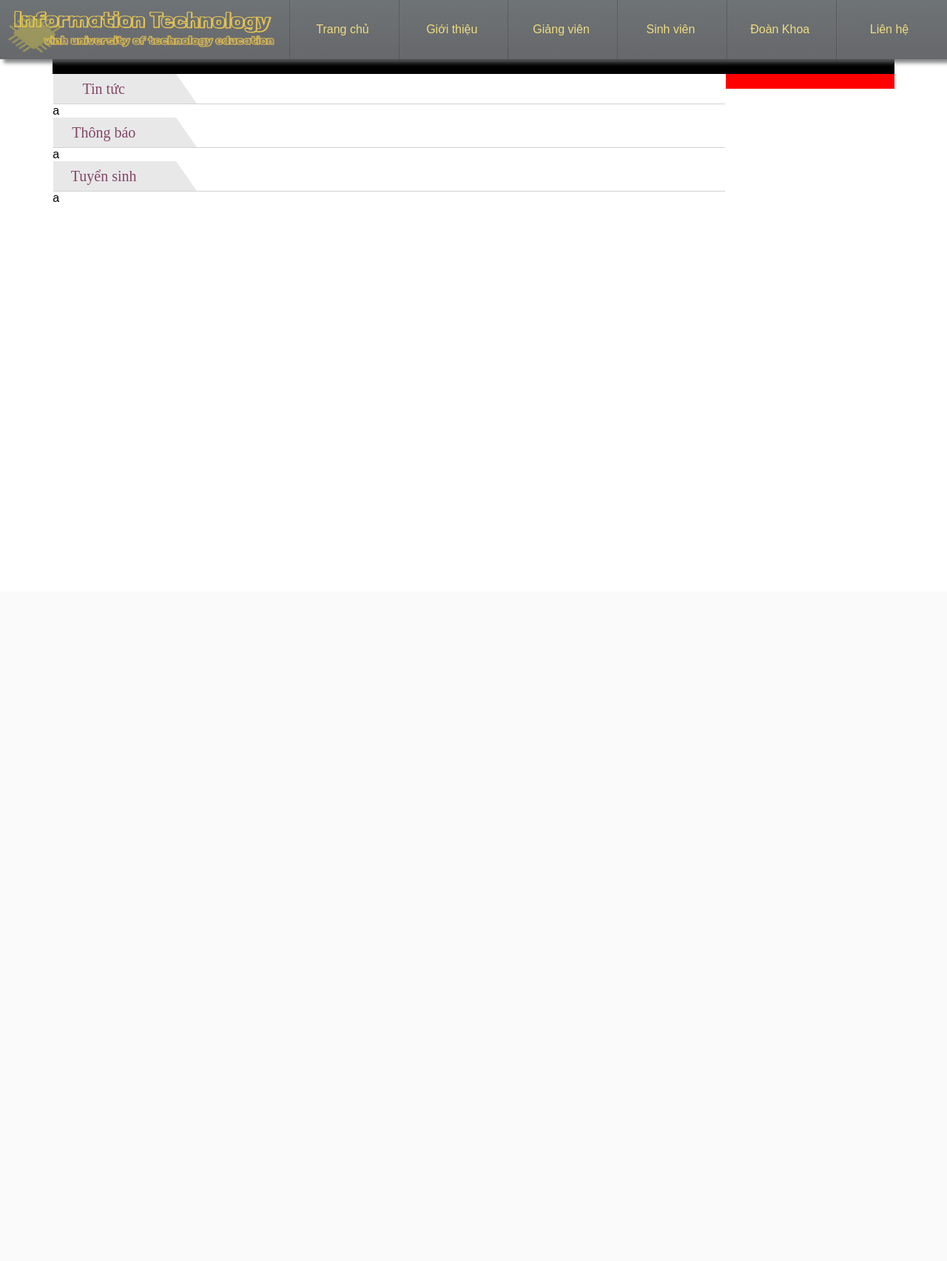
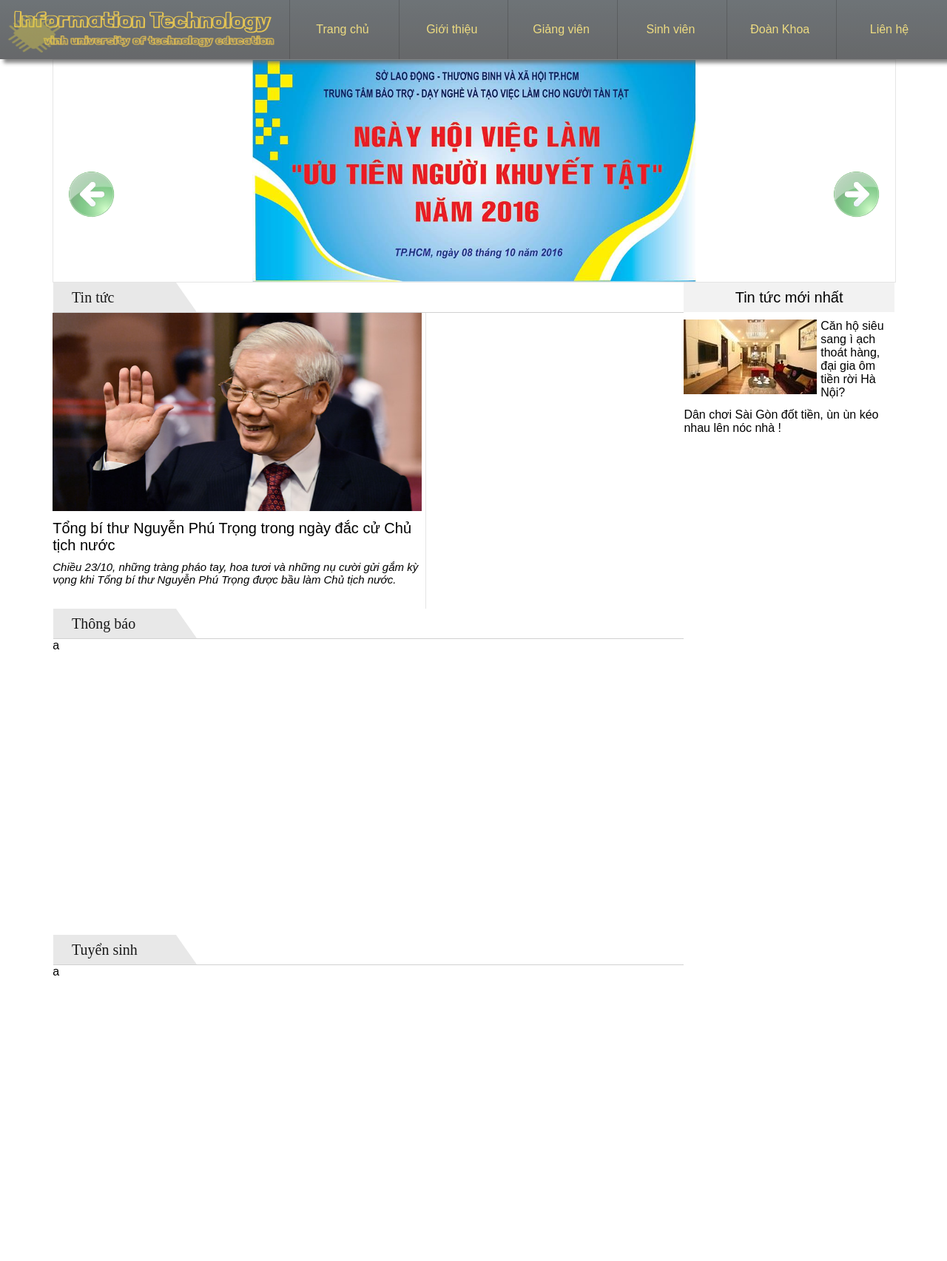
Before and after one commit to hoangcuongskv/baitapxuong, a PHP site: page /trangchu.php in a window 1280 px wide. Shown: the whole page at 74% size. Before the commit the page ends 273 px from the top, so only its background shows below. Run offline with PHP 8.4, Linux system fonts and the light colour scheme; some libraries are stand-ins or nearby versions.

Commit message:
toi 23/10

```diff
--- /dev/null
+++ b/css/style.css
@@ -0,0 +1,154 @@
+@media screen and (min-width: 768px) {
+* { font-family:sans-serif;}
+/* Body site*/
+#Body {
+	width:90%;
+	margin:auto;
+	margin-top:80px;
+	background: black;
+}
+/* Menu mẹ*/
+#MenuTop {
+	width:100%;
+	height:80px;
+	background-image: linear-gradient(to bottom, #4a5155, #484d51, #464a4d, #434649, #414345);
+	opacity:0.8;
+	margin:auto;
+	position:fixed;
+	top:0;
+	left:0;
+	box-shadow: 5px #666;
+	-moz-box-shadow: 5px 5px 5px #666;
+	-webkit-box-shadow: 5px 5px 5px #666;
+	z-index:500;
+}
+#Menu ul { list-style-type:none; margin:0; text-align:center; padding:0; }
+#Menu ul li { display:inline-table; width:16%; height:80px; line-height:80px; left: 0px; position: relative;}
+#Menu ul li a { display:block; color: #e9d362; text-decoration:none; border-left: 1px solid rgba(0,0,0,.3)}
+#Menu ul li a:hover { color:#ffffff; opacity: 0.8; display: block;}
+#Menu {width: 70%; height: 80px; float: right;}
+#Menu ul li > .sub-menu
+{
+	background-image: linear-gradient(to bottom, #4a5155, #484d51, #464a4d, #434649, #414345);
+	display: none;
+	position: absolute;
+}
+#Menu ul li:hover > .sub-menu{
+	background: #000000;
+	display: block;
+}
+.sub-menu li {
+	height: 40px;
+}
+.sub-menu li a {
+	width: 200px;
+	background-image: linear-gradient(to bottom, #4a5155, #484d51, #464a4d, #434649, #414345);
+}
+.sub-menu li a:hover {
+	background: linear-gradient(#0f2027,#2c5364);
+}
+/* Logo trang web*/
+#logo {width: 30%; height: 80px; float: left;}
+/* Slide */
+#Slider{
+	margin: 0px auto;
+	width:100%;
+	height:300px;
+	border: 1px solid rgba(0,0,0,.1);
+	position:relative;
+	float: left;
+}
+.slide{
+	width:600px;
+	height:300px;
+	top: 50%;
+  	left: 50%;
+  	position: absolute;
+  	transform: translate(-50%, -50%);
+}
+#prev{
+	top: 50%;
+	left: 20px;
+	position:absolute;
+	opacity:0.5;
+}
+#next{
+	top:50%;
+	right:20px;
+	position:absolute;
+	opacity:0.5;
+}
+/* Content */
+#Content {width: 75%; float: left;}
+	/*Title content*/
+.TitleContent {
+	width: 99.8%;
+	height: 40px;
+	border-bottom: 1px solid rgba(0,0,0,.2);
+	display: grid;
+	grid-template-columns: 15% 85%;
+	align-items: center;
+	margin: auto;
+	position: relative;
+	overflow: hidden;
+	opacity: 0.9;
+}
+.TitleContent a {
+	list-style-type: none;
+	text-decoration: none;
+	font-size: 20px;
+	color: black;
+	font-family: Bookman;
+}
+.TitleContent:before {
+	content: "";
+	position: absolute;
+	width:200px;
+	height: 100%;
+	background: rgba(0,0,0,.1);
+	transform: skew(35deg);
+	left: -20px;
+}
+.TitleContent span {
+	margin-left: 25px;
+	z-index: 10;
+}
+		/*Item Content*/
+.Item-content { width: 100%; height: 400px; }
+		/* Item Content left*/
+.Item-content-left { width: 59%; height: 100%; border-right: 1px solid rgba(0,0,0,.1); float: left; }
+.Item-content-right {width: 40%; height: 100%; float: left;}
+.Item-content-left-top  {width: 99%; height: 67%; float: left;}
+.Item-content-left-top img  {width: 100%; height: 100%; }
+.Item-content-left-mid { width: 99%; height: 10%;float: left; margin-top: 12px;}
+.Item-content-left-mid a { text-align: center; width: 100%; height: 100%; font-size: 20px; font-style: bold; text-decoration: none; color: black;}
+.Item-content-left-bot { width: 99%; height: 20%;float: left; }
+.Item-content-left-bot p {font-size: 15px; font-style: italic;}
+		/* Item Content right*/
+/* SideBar */
+#Sidebar {width: 25%; height: auto; float: left;}
+.Title-Sidebar {
+	width: 100%;
+ 	height: 40px;
+ 	background: rgba(0,0,0,.05);
+ 	font-size: 20px;
+ 	position: relative;
+}
+.Title-Sidebar a {
+	width: 100%;
+	text-align: center;
+	color: black;
+	line-height: 40px;
+	list-style: none;
+	text-decoration: none;
+	position: absolute;
+}
+.Content-Sidebar {
+	widows: 100%;
+	height: auto;
+}
+.Big-Content-Sidebar {width: 100%; height: 120px; float: left; margin-top: 10px;}
+.img { width: 65%; height: 80px; float: left; }
+.left {width: 35%; height: 80px; float: left;}
+.Content-Sidebar a { text-decoration: none; color: black;}
+.Content-Sidebar a:hover { text-decoration: underline; color: red;}
--- a/trangchu.php
+++ b/trangchu.php
@@ -3,109 +3,16 @@
 <head>
 <meta http-equiv="Content-Type" content="text/html; charset=utf-8" />
 <meta name="viewport" content="width=device-width, initical-scale=1.0" />
-<script src="https://ajax.googleapis.com/ajax/libs/jquery/3.3.1/jquery.min.js"></script>
-<script src="jquery.scrollupformenu.js"></script>
-<link rel="stylesheet" href="https://use.fontawesome.com/releases/v5.4.1/css/all.css" integrity="sha384-5sAR7xN1Nv6T6+dT2mhtzEpVJvfS3NScPQTrOxhwjIuvcA67KV2R5Jz6kr4abQsz" crossorigin="anonymous">
+	<!--Đây là đoạn nhúng jquery -->
+	<script src="https://ajax.googleapis.com/ajax/libs/jquery/3.3.1/jquery.min.js"></script>
+	<!-- Đây là đoạn nhúng FontAwesome-->
+	<link rel="stylesheet" href="https://use.fontawesome.com/releases/v5.4.1/css/all.css" integrity="sha384-5sAR7xN1Nv6T6+dT2mhtzEpVJvfS3NScPQTrOxhwjIuvcA67KV2R5Jz6kr4abQsz" crossorigin="anonymous">
+	<!--Đây là đoạn nhúng file js cho Slide-->
+	<script type="text/javascript" src="js/slider.js"></script>
+	<!-- Đây là đoạn nhúng css cho site-->
+	<link type="text/css" rel="stylesheet" href="css/style.css" />
 <title>Khoa CNTT - Trường đại học sư phạm ky thuât</title>
 </head>
-<style>
-@media screen and (min-width: 768px) {
-* { font-family:sans-serif;}
-/* Body site*/
-#Body {
-	width:90%;
-	margin:auto;
-	margin-top:80px;
-	background: black;
-}
-/* Menu mẹ*/
-#MenuTop {
-	width:100%;
-	height:80px;
-	background-image: linear-gradient(to bottom, #4a5155, #484d51, #464a4d, #434649, #414345);
-	opacity:0.8;
-	margin:auto;
-	position:fixed;
-	top:0;
-	left:0;
-	box-shadow: 5px #666;
-	-moz-box-shadow: 5px 5px 5px #666;
-	-webkit-box-shadow: 5px 5px 5px #666;
-	z-index:500;
-}
-#Menu ul { list-style-type:none; margin:0; text-align:center; padding:0; }
-#Menu ul li { display:inline-table; width:16%; height:80px; line-height:80px; left: 0px; position: relative;}
-#Menu ul li a { display:block; color: #e9d362; text-decoration:none; border-left: 1px solid rgba(0,0,0,.3)}
-#Menu ul li a:hover { color:#ffffff; opacity: 0.8; display: block;}
-#Menu {width: 70%; height: 80px; float: right;}
-#Menu ul li > .sub-menu
-{
-	background-image: linear-gradient(to bottom, #4a5155, #484d51, #464a4d, #434649, #414345);
-	display: none;
-	position: absolute;
-}
-#Menu ul li:hover > .sub-menu{
-	background: #000000;
-	display: block;
-}
-.sub-menu li {
-	height: 40px;
-}
-.sub-menu li a {
-	width: 200px;
-	background-image: linear-gradient(to bottom, #4a5155, #484d51, #464a4d, #434649, #414345);
-}
-.sub-menu li a:hover {
-	background: linear-gradient(#0f2027,#2c5364);
-}
-/* Logo trang web*/
-#logo {width: 30%; height: 80px; float: left;}
-}
-/* Slide */
-#Slide {width: 100%; height: 20px; background: black; float: left;}
-/* Content */
-#Content {width: 80%; float: left;}
-.TitleContent {
-	width: 99.8%;
-	height: 40px;
-	border-bottom: 1px solid rgba(0,0,0,.2);
-	display: grid;
-	grid-template-columns: 15% 85%;
-	align-items: center;
-	margin: auto;
-	position: relative;
-	overflow: hidden;
-	opacity: 0.9;
-}
-.TitleContent a {
-	list-style-type: none;
-	text-decoration: none;
-	font-size: 20px;
-	color: #753157;
-	font-family: Bookman;
-}
-.TitleContent a:hover {
-
-}
-.TitleContent:before {
-	content: "";
-	position: absolute;
-	width:200px;
-	height: 100%;
-	background: rgba(0,0,0,.1);
-	transform: skew(35deg);
-	left: -20px;
-}
-.TitleContent span {
-	z-index: 10;
-}
-.TitleContent label {
-	margin: auto;
-	z-index: 10;
-}
-/* SideBar */
-#Sidebar {width: 20%; height: 20px; background: red; float: left;}
-</style>
 <script language="javascript">
     $(function(){
       //Keep track of last scroll
@@ -164,22 +71,63 @@
 	</div>
 </div>
 <div id="Body">
-	<div id="Slide"></div>
+	<div id="Slider">
+			<img class="slide" src="./images/slide1.jpg" stt="0">
+			<img class="slide" src="./images/slide2.jpg" stt="1" style="display:none;">
+			<img class="slide" src="./images/slide3.jpg" stt="2" style="display:none;">
+			<img class="slide" src="./images/slide4.jpg" stt="3" style="display:none;">
+			<a href="#" id="prev"><img src="./images/prev.png" width="64"height="64"></a>
+			<a href="#" id="next"><img src="./images/next.png" width="64"height="64"></a>
+		</div>
 	<div id="Content">
 		<div class="TitleContent">
-			<label><a href="">Tin tức</a></label>
+			<span><a href="">Tin tức</a></span>
+		</div>
+		<div class="Item-content">
+			<div class="Item-content-left">
+				<span class="Item-content-left-top"><img src="images/npt.jpg"></span>
+				<span class="Item-content-left-mid">
+					<a href="">Tổng bí thư Nguyễn Phú Trọng trong ngày đắc cử Chủ tịch nước</a>
+				</span>
+				<span class="Item-content-left-bot">
+					<p>Chiều 23/10, những tràng pháo tay, hoa tươi và những nụ cười gửi gắm kỳ vọng khi Tổng bí thư Nguyễn Phú Trọng được bầu làm Chủ tịch nước.</p>
+				</span>
+			</div>
+			<div class="Item-content-right">
+				<span class="Item-content-right-top"></span>
+				<span class="Item-content-right-mid"></span>
+				<span class="Item-content-right-bot"></span>
+			</div>
+		</div>
+		<div class="TitleContent">
+			<span><a href="">Thông báo</a></span>
 		</div>
 		<div class="Item-content">a</div>
 		<div class="TitleContent">
-			<label><a href="">Thông báo</a></label>
-		</div>
-		<div class="Item-content">a</div>
-		<div class="TitleContent">
-			<label><a href="">Tuyển sinh</a></label>
+			<span><a href="">Tuyển sinh</a></span>
 		</div>
 		<div class="Item-content">a</div>
 	</div>
-	<div id="Sidebar"></div>
+	<div id="Sidebar">
+		<div class="Title-Sidebar"><label><a href="">Tin tức mới nhất</a></label></div>
+		<div class="Content-Sidebar">
+			<div class="Big-Content-Sidebar">
+				<span class="img"><a href=""><img src="images/can-ho-hang-sang-vietnamnet-180x101.jpg"></a></span>
+				<span class="left">
+					<a href="">
+					Căn hộ siêu sang ì ạch thoát hàng, đại gia ôm tiền rời Hà Nội?
+					</a>
+				</span>
+			</div>
+			<div class="Small-Content-Sidebar">
+				<span>
+					<a href="">
+					Dân chơi Sài Gòn đốt tiền, ùn ùn kéo nhau lên nóc nhà !
+					</a>
+				</span>
+			</div>
+		</div>
+	</div>
 </div>
 <div id="Footer"></div>
 </body>
```
Also changed, not shown: js/slider.js (added, +32 -0 lines), images/can-ho-hang-sang-vietnamnet-180x101.jpg (added), images/next.png (added), images/npt.jpg (added), images/prev.png (added), images/slide1.jpg (added), images/slide2.jpg (added), images/slide3.jpg (added), images/slide4.jpg (added).
